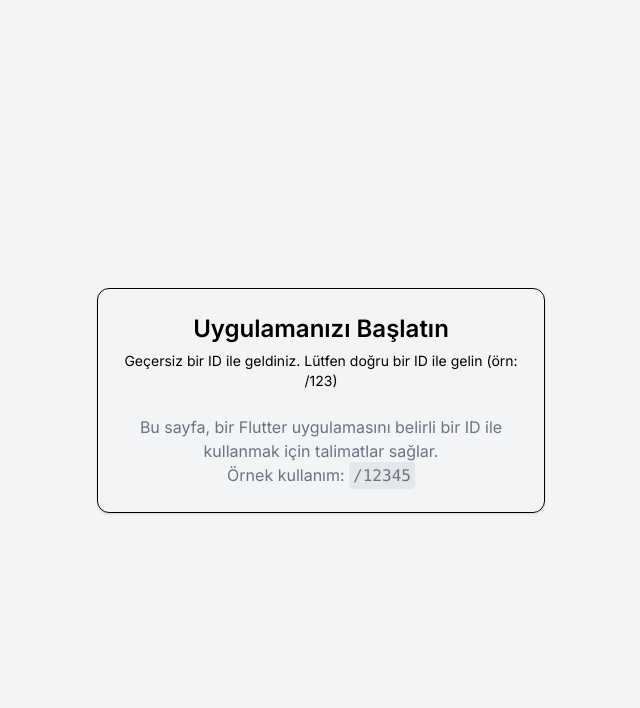
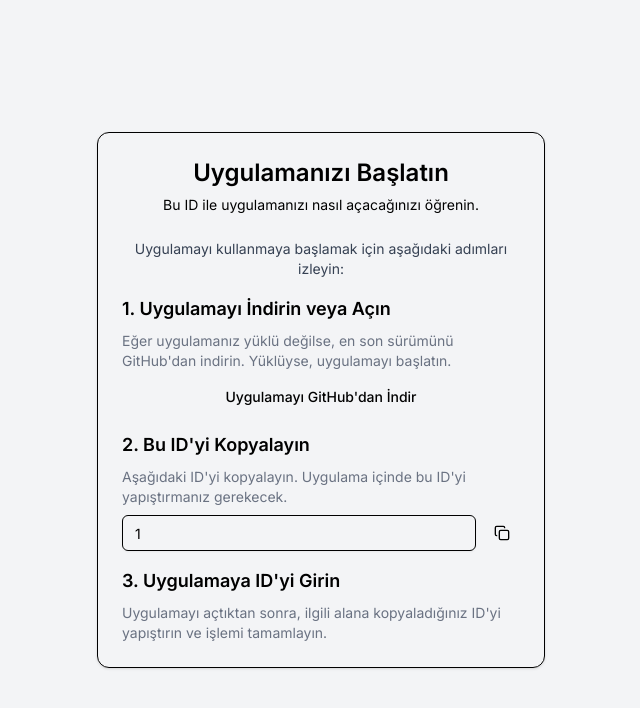
Before and after one commit to KeremKuyucu/discordStorage-share, a Next.js app: page /1 in a window 1280 px wide. Shown: the top 708 px of the page, without its empty margins (319-959 px from the left). Built offline with nearby package versions, Linux system fonts and the light colour scheme.

Commit message:
Refactor parameter extraction to use destructuring for messageId

```diff
--- a/app/[messageId]/page.tsx
+++ b/app/[messageId]/page.tsx
@@ -10,7 +10,7 @@ import { Check, Copy } from "lucide-react"
 
 export default function Component() {
   const params = useParams()
-  const messageId = params.messageid as string | undefined
+  const { messageId } = params
   const [copied, setCopied] = useState(false)
 
   const handleCopy = () => {
```
